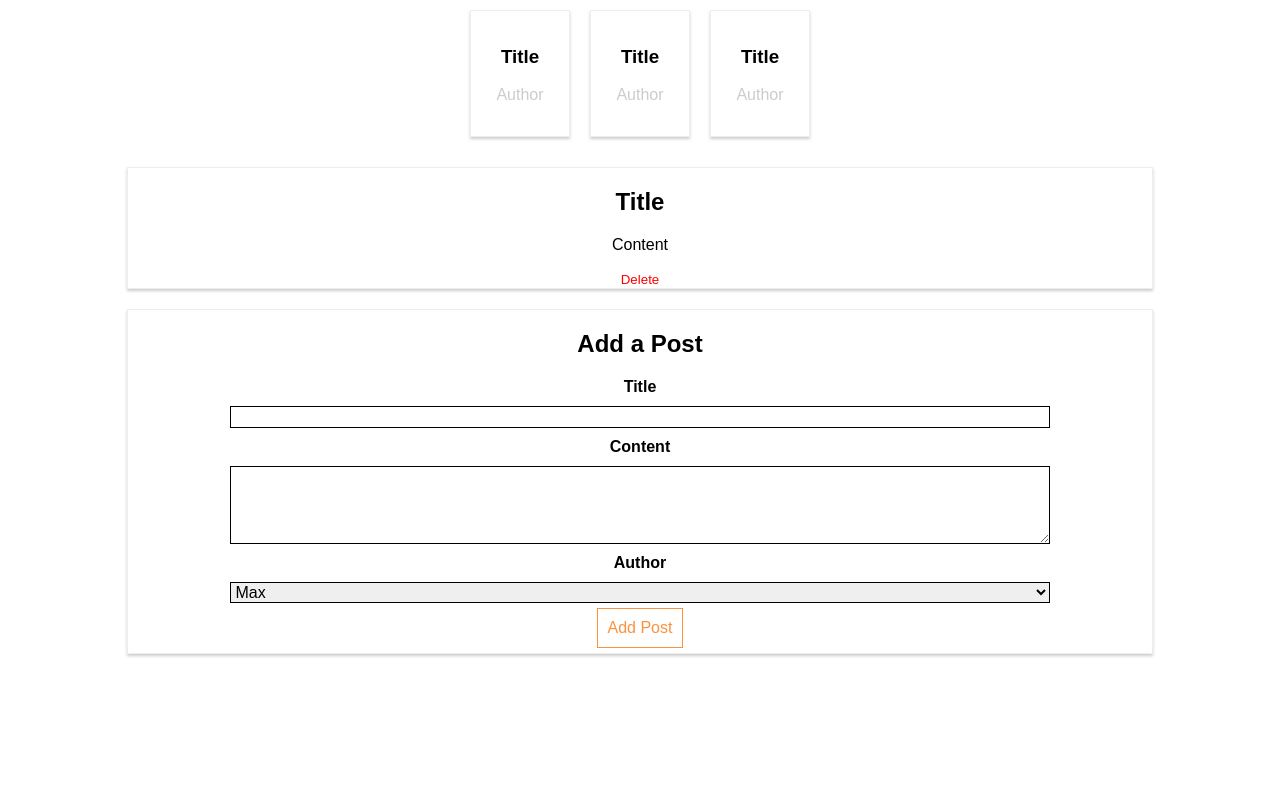
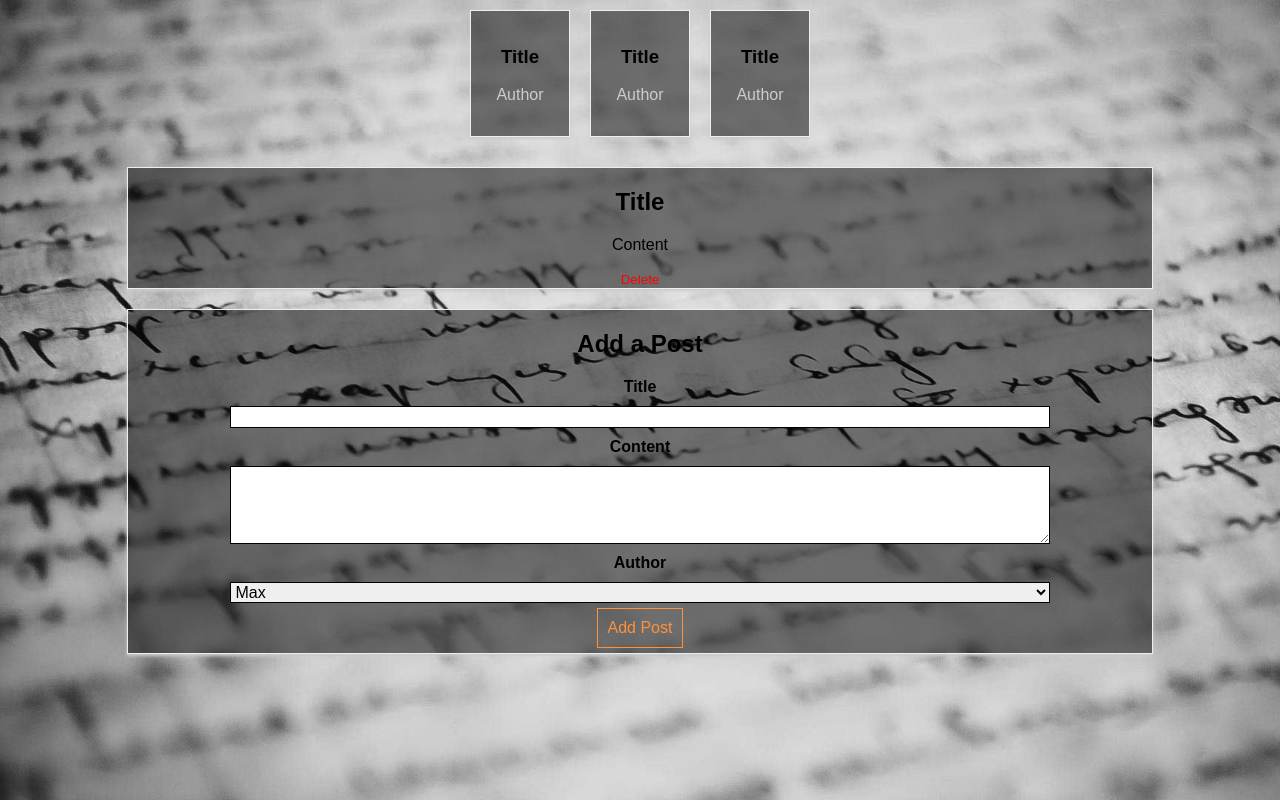
Before and after one commit to alka-si/Blogite, a React (Create React App) app: page / in a window 1280 px wide. Built offline with nearby package versions, Linux system fonts and the light colour scheme.

Commit message:
Changed styling of site

```diff
--- a/package.json
+++ b/package.json
@@ -3,6 +3,7 @@
   "version": "0.1.0",
   "private": true,
   "dependencies": {
+    "axios": "^0.20.0",
     "react": "^16.0.0",
     "react-dom": "^16.0.0",
     "react-scripts": "1.0.13"
--- a/src/components/FullPost/FullPost.css
+++ b/src/components/FullPost/FullPost.css
@@ -4,6 +4,7 @@
     border: 1px solid #eee;
     box-shadow: 0 2px 3px #ccc;
     text-align: center;
+    background-color: rgba(0,0,0,0.5);
 }
 
 .Edit {
--- a/src/components/NewPost/NewPost.css
+++ b/src/components/NewPost/NewPost.css
@@ -4,6 +4,7 @@
     border: 1px solid #eee;
     box-shadow: 0 2px 3px #ccc;
     text-align: center;
+    background-color: rgba(0,0,0,0.5);
 }
 
 .NewPost label {
--- a/src/components/Post/Post.css
+++ b/src/components/Post/Post.css
@@ -7,6 +7,7 @@
     margin: 10px;
     box-sizing: border-box;
     cursor: pointer;
+    background-color: rgba(0,0,0,0.5);
 }
 
 .Post:hover,
--- a/src/containers/Blog/Blog.css
+++ b/src/containers/Blog/Blog.css
@@ -5,3 +5,10 @@
     width: 80%;
     margin: auto;
 }
+
+.Blog{
+    height: 100%;
+    width: 100%;
+    background-size: cover;
+    position:fixed;
+}
--- a/src/containers/Blog/Blog.js
+++ b/src/containers/Blog/Blog.js
@@ -4,11 +4,12 @@ import Post from '../../components/Post/Post';
 import FullPost from '../../components/FullPost/FullPost';
 import NewPost from '../../components/NewPost/NewPost';
 import './Blog.css';
+import background from '../../assets/images/background.jpg'
 
 class Blog extends Component {
     render () {
         return (
-            <div>
+            <div className='Blog' style={{backgroundImage: `url(${background})`}}>
                 <section className="Posts">
                     <Post />
                     <Post />
```
Also changed, not shown: src/assets/images/background.jpg (added), 1 other file (tests, documents, lock files or other folders).
